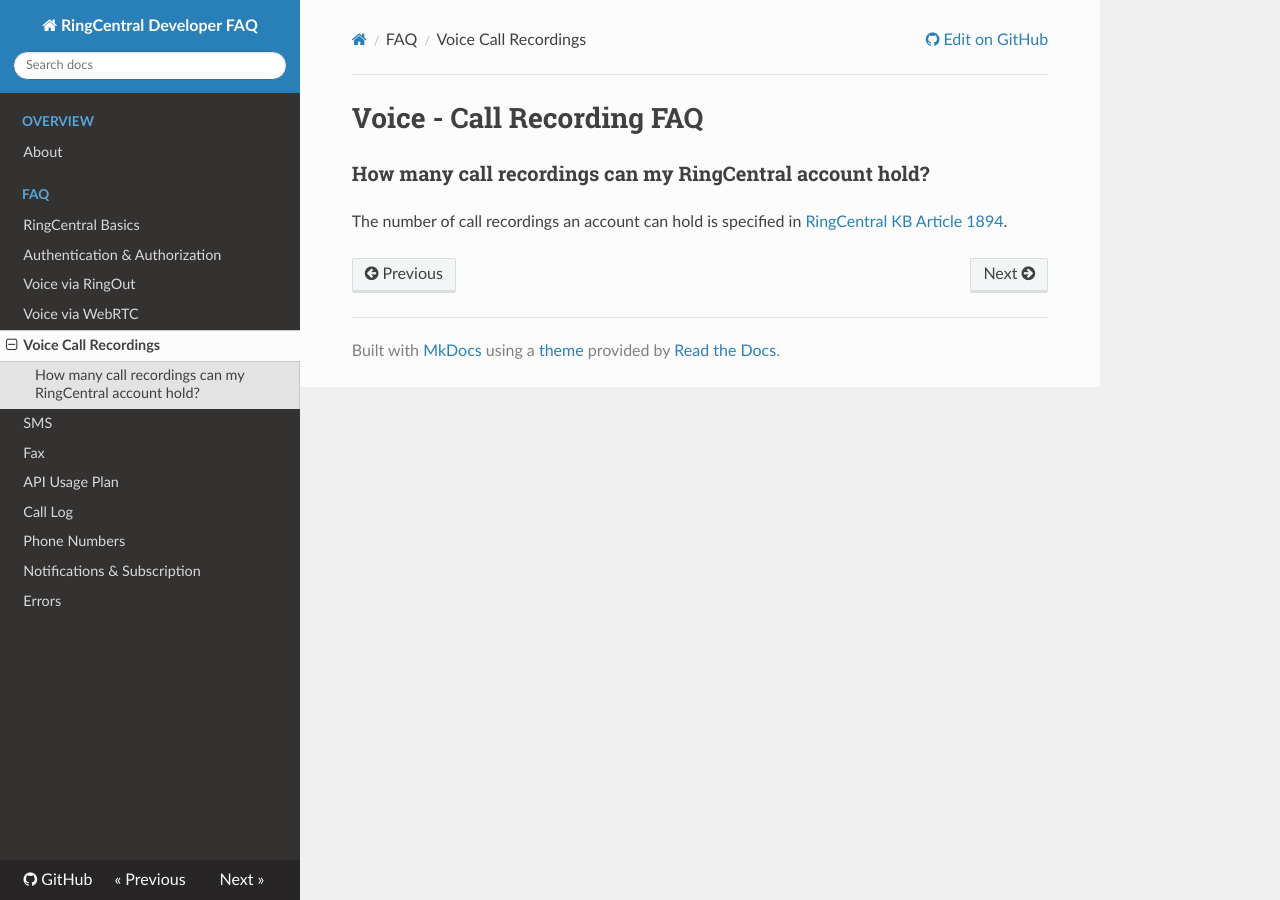
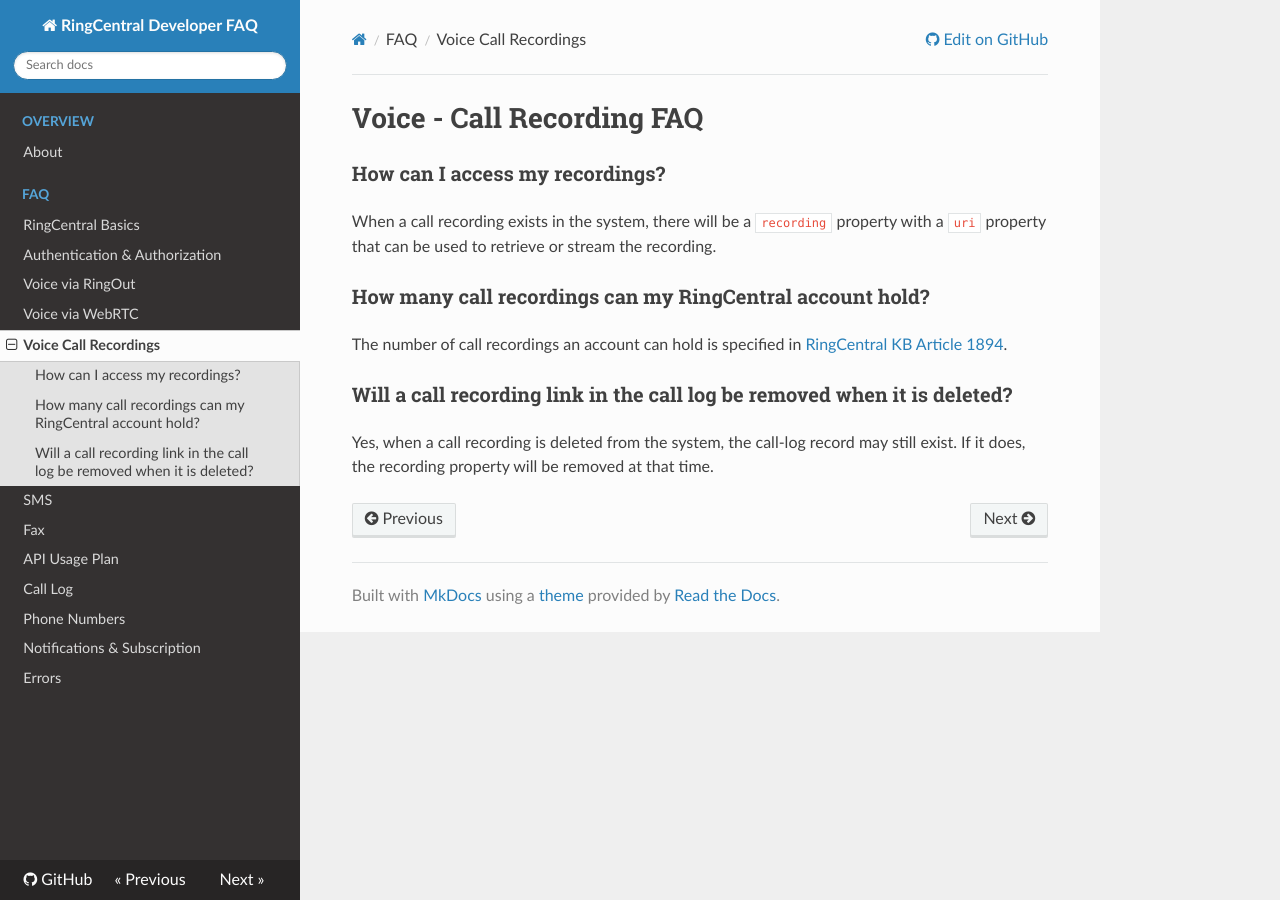
Before and after one commit to ringcentral/ringcentral-faq, an MkDocs documentation site: the page built from docs/voice_recording.md, in a window 1280 px wide. Built offline with MkDocs 1.6.1, drawn with Linux system fonts in a browser that asks for light colours; nearby versions of some CDN libraries; old or Windows-style settings are respelled for this version of MkDocs.

Commit message:
add new recording & fax Q&A

```diff
--- a/docs/voice_recording.md
+++ b/docs/voice_recording.md
@@ -1,5 +1,13 @@
 # Voice - Call Recording FAQ
+
+### How can I access my recordings?
+
+When a call recording exists in the system, there will be a `recording` property with a `uri` property that can be used to retrieve or stream the recording.
 
 ### How many call recordings can my RingCentral account hold?
 
 The number of call recordings an account can hold is specified in [RingCentral KB Article 1894](http://success.ringcentral.com/articles/en_US/RC_Knowledge_Article/2178).
+
+### Will a call recording link in the call log be removed when it is deleted?
+
+Yes, when a call recording is deleted from the system, the call-log record may still exist. If it does, the recording property will be removed at that time.
```
Also changed, not shown: docs/fax.md (+8 -0 lines).
